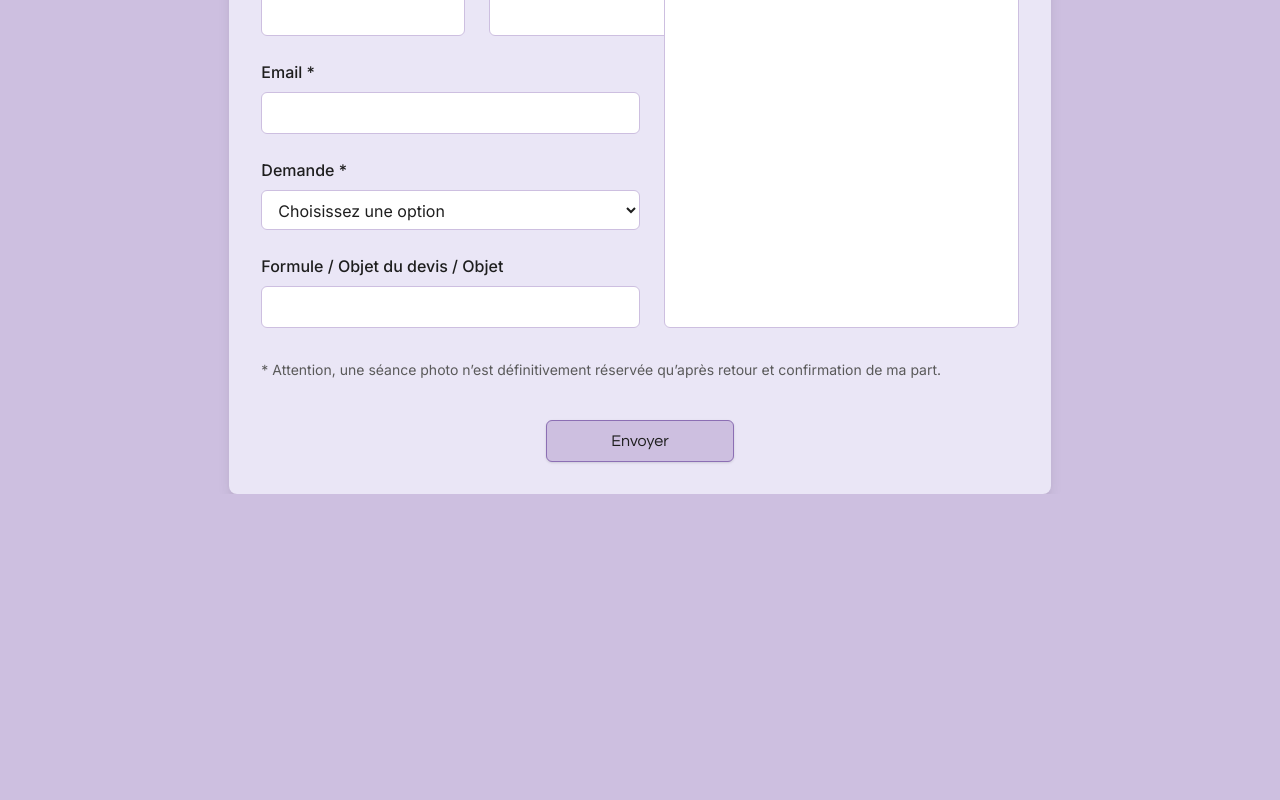
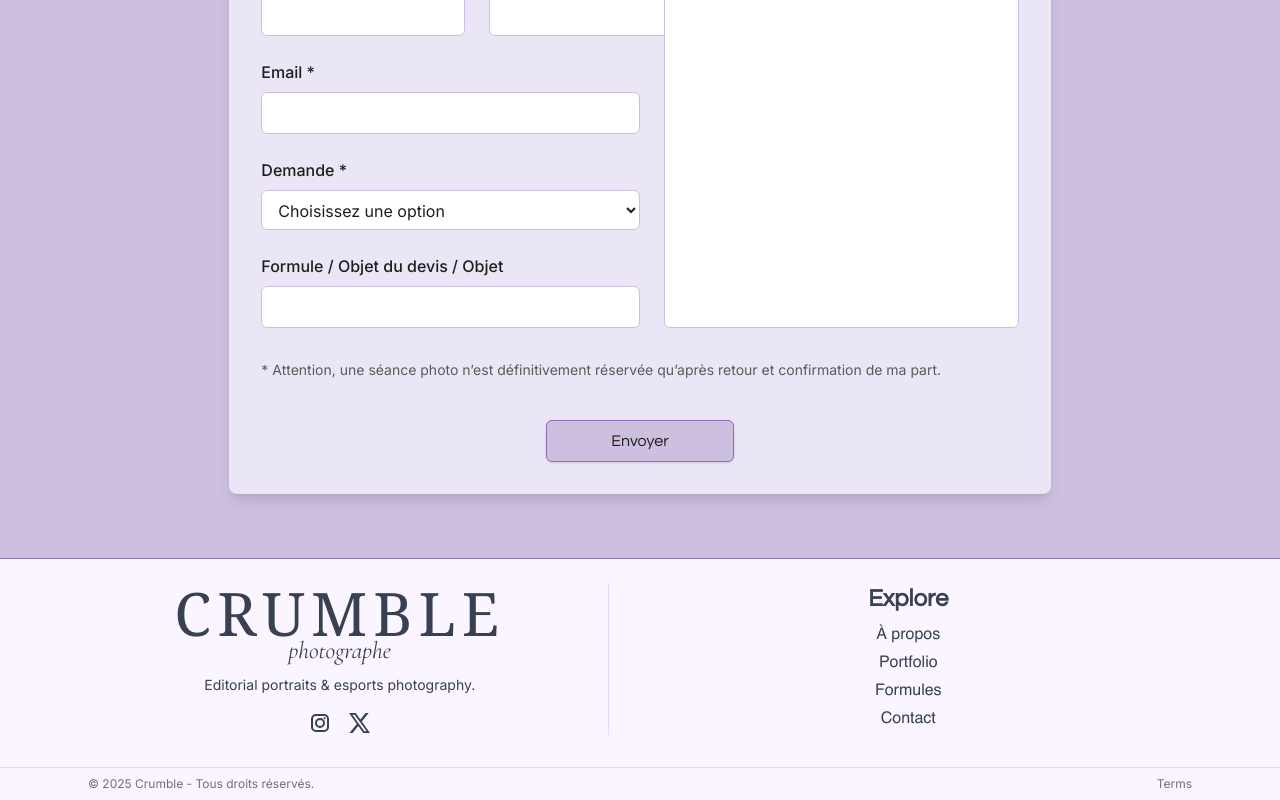
Before and after one commit to MathisGaudre/Crumble-Photographer, a Vue app: page / in a window 1280 px wide. Shown: the part 3246-4046 px from the top of the page. Before the commit the page ends 3740 px from the top, so only its background shows below. Built offline with nearby package versions, Linux system fonts and the light colour scheme; a web font is replaced by a local one.

Commit message:
+ Footer

```diff
--- /dev/null
+++ b/src/components/Footer.vue
@@ -0,0 +1,50 @@
+<template>
+    <footer class="bg-purple-50 border-t border-[#8C6FB4] shadow-md text-gray-700 mt-16">
+        <div class="max-w-6xl mx-auto px-6 py-6 flex flex-col md:flex-row justify-between items-start md:items-stretch">
+            <div class="flex-1 mb-6 md:mb-0 text-center">
+                <div class="mb-2">
+                    <div class="text-6xl font-titre tracking-widest tracking-[32px]">CRUMBLE</div>
+                    <div class="italic text-2xl font-cormorant -mt-2">photographe</div>
+                </div>
+                <div class="text-sm mb-4">Editorial portraits &amp; esports photography.</div>
+                <div class="flex justify-center space-x-4">
+                    <a href="#" aria-label="Instagram" class="hover:text-purple-500">
+                        <svg class="w-6 h-6" aria-hidden="true"
+                            xmlns="http://www.w3.org/2000/svg" width="24" height="24" fill="none" viewBox="0 0 24 24">
+                            <path fill="currentColor" fill-rule="evenodd"
+                                d="M3 8a5 5 0 0 1 5-5h8a5 5 0 0 1 5 5v8a5 5 0 0 1-5 5H8a5 5 0 0 1-5-5V8Zm5-3a3 3 0 0 0-3 3v8a3 3 0 0 0 3 3h8a3 3 0 0 0 3-3V8a3 3 0 0 0-3-3H8Zm7.597 2.214a1 1 0 0 1 1-1h.01a1 1 0 1 1 0 2h-.01a1 1 0 0 1-1-1ZM12 9a3 3 0 1 0 0 6 3 3 0 0 0 0-6Zm-5 3a5 5 0 1 1 10 0 5 5 0 0 1-10 0Z"
+                                clip-rule="evenodd" />
+                        </svg>
+
+                    </a>
+                    <a href="#" aria-label="Twitter" class="hover:text-purple-500">
+                        <svg class="w-6 h-6" aria-hidden="true" xmlns="http://www.w3.org/2000/svg" width="24"
+                            height="24" fill="currentColor" viewBox="0 0 24 24">
+                            <path
+                                d="M13.795 10.533 20.68 2h-3.073l-5.255 6.517L7.69 2H1l7.806 10.91L1.47 22h3.074l5.705-7.07L15.31 22H22l-8.205-11.467Zm-2.38 2.95L9.97 11.464 4.36 3.627h2.31l4.528 6.317 1.443 2.02 6.018 8.409h-2.31l-4.934-6.89Z" />
+                        </svg>
+
+                    </a>
+                </div>
+            </div>
+
+            <div class="hidden md:block border-l border-purple-200 mx-4"></div>
+
+            <div class="flex-1 mb-6 md:mb-0 md:px-8 text-center">
+                <div class="font-mini_titre font-semibold text-2xl mb-2">Explore</div>
+                <ul class="space-y-1 font-helvetica">
+                    <li><a href="#about" class="hover:text-purple-500">À propos</a></li>
+                    <li><a href="#portfolio" class="hover:text-purple-500">Portfolio</a></li>
+                    <li><a href="#shop" class="hover:text-purple-500">Formules</a></li>
+                    <li><a href="#contact" class="hover:text-purple-500">Contact</a></li>
+                </ul>
+            </div>
+        </div>
+        <div class="border-t border-purple-200 mt-2">
+            <div class="max-w-6xl mx-auto px-6 py-2 flex justify-between text-xs text-gray-500">
+                <span>© 2025 Crumble - Tous droits réservés.</span>
+                <a href="/terms" class="hover:text-purple-500">Terms</a>
+            </div>
+        </div>
+    </footer>
+</template>
--- a/src/views/Home.vue
+++ b/src/views/Home.vue
@@ -2,6 +2,7 @@
 import { onMounted, onUnmounted, ref, computed } from "vue";
 import Card from "../components/Card.vue";
 import CardPortfolio from "../components/CardPortfolio.vue";
+import Footer from "../components/Footer.vue";
 
 onMounted(() => {
     const navbar = document.getElementById("navbar");
@@ -107,7 +108,7 @@ const objetLabel = computed(() => {
 
         <div class="border-t-2 border-ink-mute my-12 w-1/3 mx-auto"></div>
 
-        <section id="shop" class="bg-site-bg">
+        <section id="portfolio" class="bg-site-bg">
             <div class="w-4xl mx-auto px-6 text-center flex flex-col gap-8">
                 <div>
                     <h2 class="font-mini_titre text-5xl text-ink-base">Portfolio</h2>
@@ -249,5 +250,7 @@ const objetLabel = computed(() => {
                 </form>
             </div>
         </section>
+
+        <Footer />
     </div>
 </template>
```
